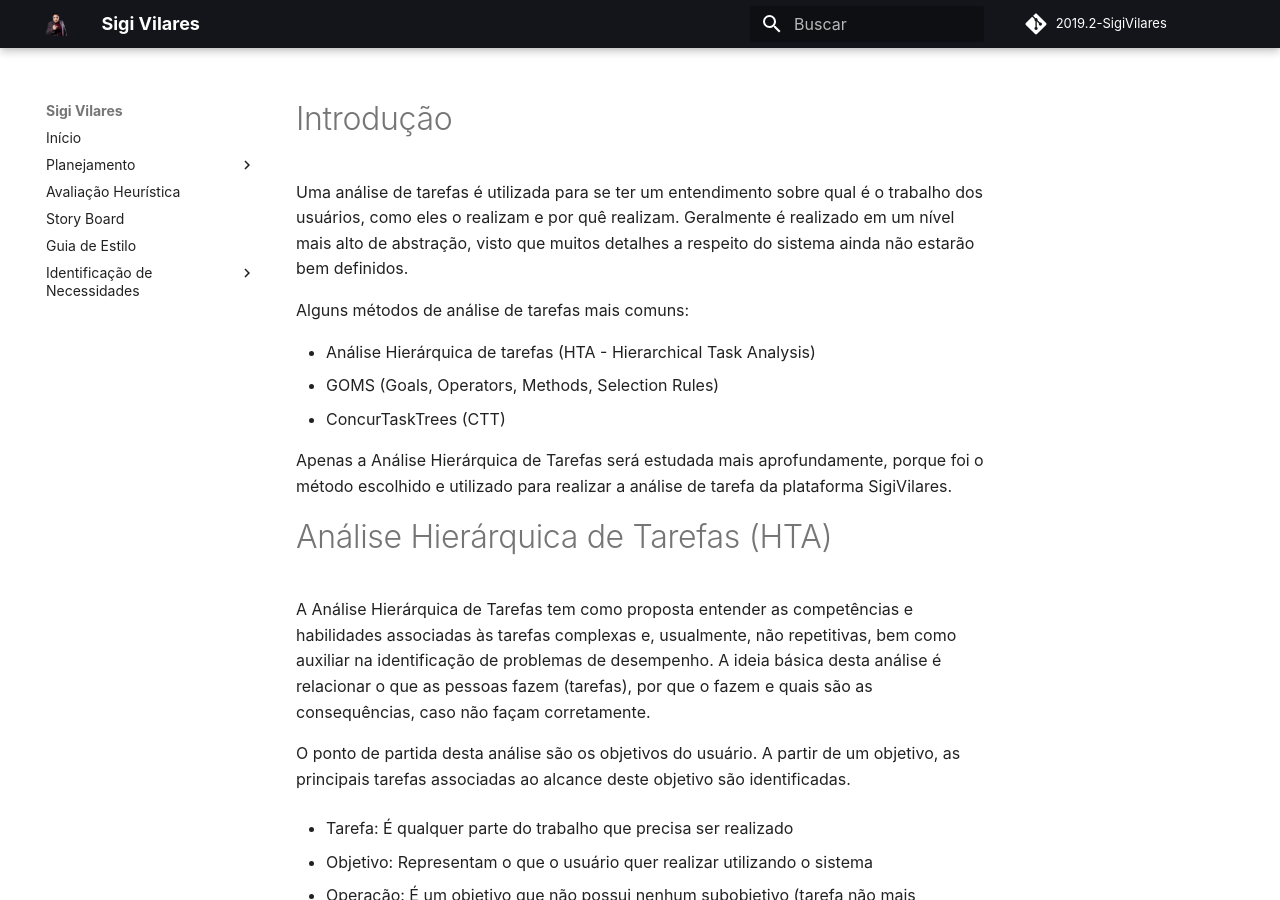
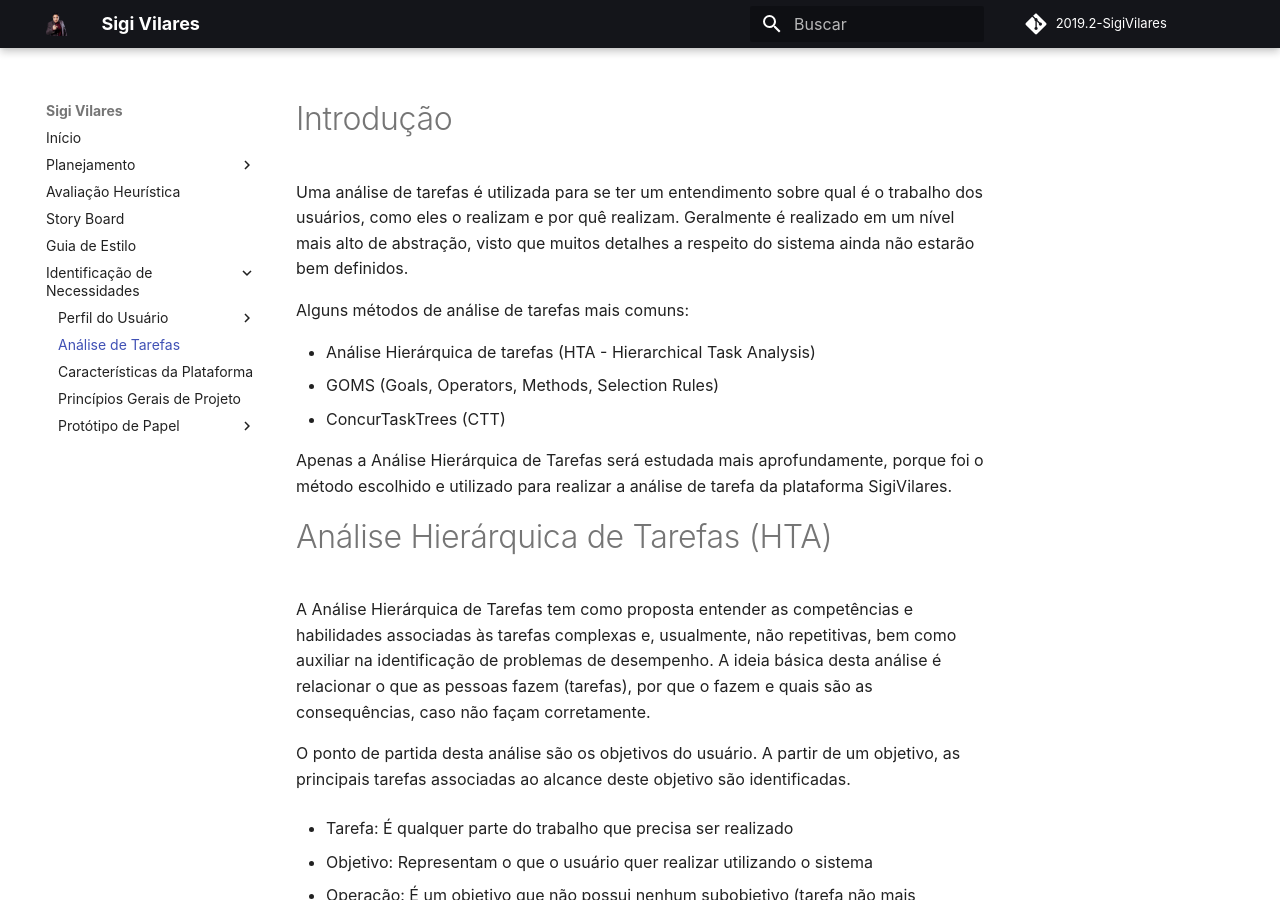
Before and after one commit to Wictorgirardi/2019.2-SigiVilares, an MkDocs documentation site: the page built from docs/identificacao_de_necessidades/analise_de_tarefa/AnaliseDeTarefas.md, in a window 1280 px wide and 900 px high. Built offline with MkDocs 1.6.1 and Material for MkDocs 9.7.7, drawn with Linux system fonts in a browser that asks for light colours; some web fonts are replaced; comment, search, counter and statistics services are not loaded; part of the change alters nothing that is shown.

Commit message:
atualizado o arquivo yml

```diff
--- a/mkdocs.yml
+++ b/mkdocs.yml
@@ -39,7 +39,7 @@ nav:
     - Perfil do Usuário:
       - Personas: identificacao_de_necessidades/perfil_do_usuario/Personas.md
       - Questionário: identificacao_de_necessidades/perfil_do_usuario/Questionario.md
-    - Análise de Tarefas: identificacao_de_necessidades/analise_de_terefa/AnaliseDeTarefas.md
+    - Análise de Tarefas: identificacao_de_necessidades/analise_de_tarefa/AnaliseDeTarefas.md
     - Características da Plataforma: identificacao_de_necessidades/CaracteristicasDaPlataforma.md
     - Princípios Gerais de Projeto: identificacao_de_necessidades/PrincipiosGeraisDeProjeto.md
     - Protótipo de Papel:
```
